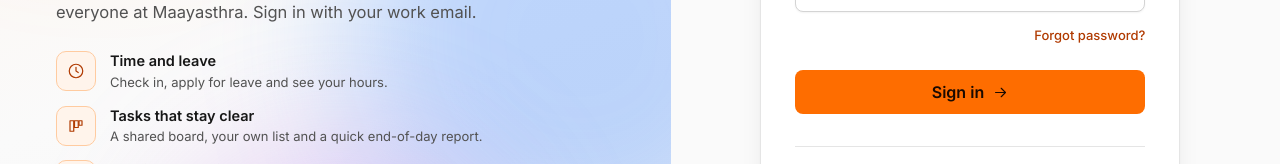
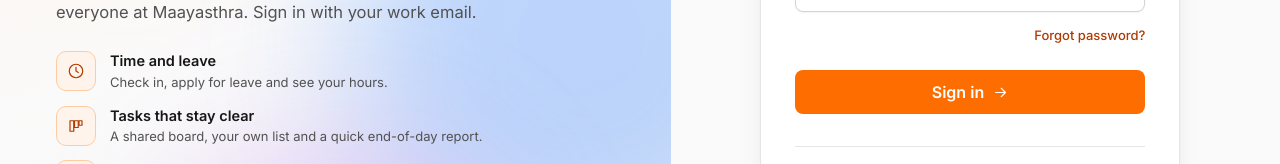
Before and after one commit to maayasthra/maayasthra-people, a React (Vite) app: page / in a window 1280 px wide. Shown: the part 432-596 px from the top of the page. Built offline with nearby package versions, Linux system fonts and the light colour scheme; no server answers.

Commit message:
White text on the brand orange; check-in widget corners 12px outside, 8px inside

```diff
--- a/src/untitled.css
+++ b/src/untitled.css
@@ -30,7 +30,7 @@
   --ink:23 23 23; --shade:10 13 18;
   --line:var(--n-200); --line-hi:var(--n-300);
   --fill:var(--n-100); --fill-hi:var(--n-200);
-  --accent:#FE6D00; --accent-hover:#E55F00; --on-accent:#1A0A00; --accent-soft:var(--brand-100); --brand-tint:var(--brand-50); --brand-text:#B03A00;
+  --accent:#FE6D00; --accent-hover:#E55F00; --on-accent:#fff; --accent-soft:var(--brand-100); --brand-tint:var(--brand-50); --brand-text:#B03A00;
   --orange:#FE6D00; --orange-soft:var(--brand-50); --orange-text:#B03A00;
   --blue:#FE6D00; --blue-soft:#B03A00; --blue-hi:#B03A00; --blue-tint:var(--brand-50);
   --on-tint:#B03A00; --tint-line:var(--brand-200);
@@ -48,7 +48,7 @@
   --ink:250 250 250; --shade:0 0 0;
   --line:var(--n-800); --line-hi:var(--n-700);
   --fill:var(--n-800); --fill-hi:var(--n-700);
-  --accent:#FE6D00; --accent-hover:#FF8433; --on-accent:#1A0A00; --accent-soft:rgba(254,109,0,.22); --brand-tint:rgba(254,109,0,.14); --brand-text:var(--brand-300);
+  --accent:#FE6D00; --accent-hover:#FF8433; --on-accent:#fff; --accent-soft:rgba(254,109,0,.22); --brand-tint:rgba(254,109,0,.14); --brand-text:var(--brand-300);
   --orange:var(--brand-500); --orange-soft:rgba(254,109,0,.14); --orange-text:var(--brand-300);
   --blue:#FE6D00; --blue-soft:var(--brand-300); --blue-hi:var(--brand-300); --blue-tint:rgba(217,74,0,.16);
   --on-tint:var(--brand-200); --tint-line:rgba(255,166,102,.3);
@@ -69,7 +69,7 @@ h1,h2,h3{letter-spacing:-.01em}
 /* Buttons */
 .btn{height:40px;padding:0 14px;border-radius:var(--r-ctl);font-size:14px;font-weight:600;letter-spacing:0;gap:6px;box-shadow:var(--shadow-xs);transition:background .1s linear,box-shadow .1s linear,color .1s linear,border-color .1s linear}
 .btn.sm{height:36px;padding:0 12px;border-radius:var(--r-ctl);font-size:14px}
-.btn.pri{background:var(--accent);color:var(--on-accent);border:0;box-shadow:0 0 0 1px rgba(10,13,18,.12) inset,0 -2px 0 rgba(10,13,18,.06) inset,var(--shadow-xs)}
+.btn.pri{background:var(--accent);color:var(--on-accent);border:0;box-shadow:0 0 0 1px rgba(10,13,18,.08) inset,0 -2px 0 rgba(10,13,18,.08) inset,var(--shadow-xs)}
 .btn.pri:hover:not(:disabled){background:var(--accent-hover);filter:none}
 .btn.sec2,.btn.ghost{background:var(--card);color:var(--text-2);border:1px solid var(--line-hi);box-shadow:var(--shadow-xs)}
 .btn.sec2:hover:not(:disabled),.btn.ghost:hover:not(:disabled){background:var(--card-hover);color:var(--text);border-color:var(--line-hi)}
@@ -219,7 +219,7 @@ button.tile:hover{transform:none}
 
 
 /* ---------- the exact brand orange, text on it, and one radius everywhere ---------- */
-/* Dark text on the orange: white on #FE6D00 is too faint to read */
+/* White text on the orange */
 .cell.today .num,.ot-x.on,.oc3-p em,.td2-go,.td2-send,.sync-err.upd button,.lf-t.on .lf-ti,.chip.on small{color:var(--on-accent)!important}
 .cell.today .num,.ot-x.on,.oc3-p em,.td2-go,.td2-send,.lf-t.on .lf-ti{background:var(--accent)!important}
 .sw.on{background:var(--accent)}
@@ -260,3 +260,7 @@ html{overflow-y:scroll}
 .hs-b,.nf-b{display:grid;place-items:center;width:40px;height:40px;background:var(--card);border:1px solid var(--line-hi);box-shadow:var(--shadow-xs);color:var(--text-2)}
 .hs-b:hover,.nf-b:hover{background:var(--card-hover);color:var(--text)}
 @media (min-width:861px){.hs-b{display:none!important}}
+
+/* Check-in widget: outer 12px, inner button 8px (outer radius minus the 4px padding) */
+.ck{border-radius:var(--r-card)!important;padding:4px 4px 4px 14px;background:var(--card);border:1px solid var(--line);box-shadow:var(--shadow-xs)}
+.ck .btn{border-radius:var(--r-ctl)!important;height:36px}
```
Also changed, not shown: 1 other file (tests, documents, lock files or other folders).
